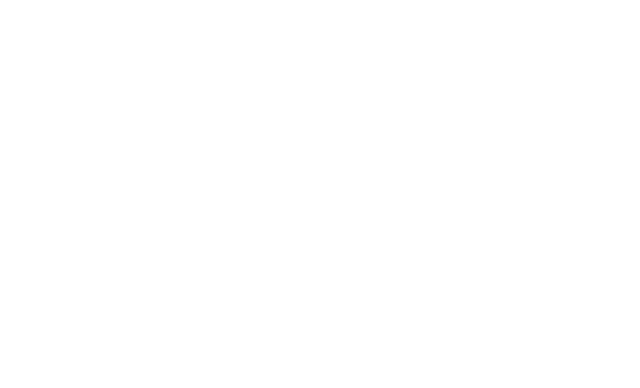
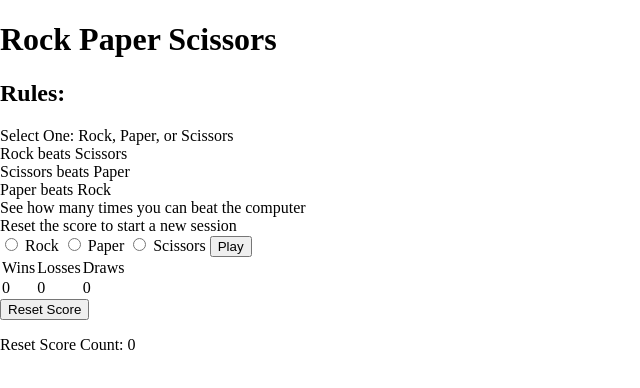
Before and after one commit to fora-heims/lab-03-RPS, a website: page index.html in a window 1280 px wide. Shown: the whole page, without its empty margins (0-640 px from the left). Drawn offline with Linux system fonts and the light colour scheme.

Commit message:
necessary HTML elements added

```diff
--- a/index.html
+++ b/index.html
@@ -7,11 +7,57 @@
     <meta http-equiv="X-UA-Compatible" content="ie=edge">
     <link rel="stylesheet" href="./styles/reset.css">
     <link rel="stylesheet" href="./styles/style.css">
-    <title>Document</title>
+    <title>Rock Paper Scissors Lab</title>
 </head>
 
 <body>
-
+    <header>
+        <h1>Rock Paper Scissors</h1>
+        <h2>Rules:</h2>
+        <ul>
+            <li>Select One: Rock, Paper, or Scissors</li>
+            <li>Rock beats Scissors</li>
+            <li>Scissors beats Paper</li>
+            <li>Paper beats Rock</li>
+            <li>See how many times you can beat the computer</li>
+            <li>Reset the score to start a new session</li>
+        </ul>
+    </header>
+    <main>
+        <label id="label">
+            <input type="radio" name="rps" id="rock-radio" value="rock">
+            <span id="rock-span">Rock</span>
+        </label>
+        <label id="label">
+            <input type="radio" name="rps" id="paper-radio" value="paper">
+            <span id="paper-span">Paper</span>
+        </label>
+        <label id="label">
+            <input type="radio" name="rps" id="scissors-radio" value="scissors">
+            <span id="scissor-span">Scissors</span>
+        </label>
+        <button id="play-button">Play</button>
+    </main>
+    <footer>
+        <table>
+            <thead>
+                <tr>
+                    <th>Wins</th>
+                    <th>Losses</th>
+                    <th>Draws</th>
+                </tr>
+            </thead>
+            <tbody>
+                <tr>
+                    <td id="wins">0</td>
+                    <td id="losses">0</td>
+                    <td id="draws">0</td>
+                </tr>
+            </tbody>
+        </table>
+        <button id="reset-button">Reset Score</button>
+        <p class="reset-statement">Reset Score Count: <span id="reset-count">0</span>
+    </footer>
     <script type="module" src="./app.js"></script>
 </body>
 
```
